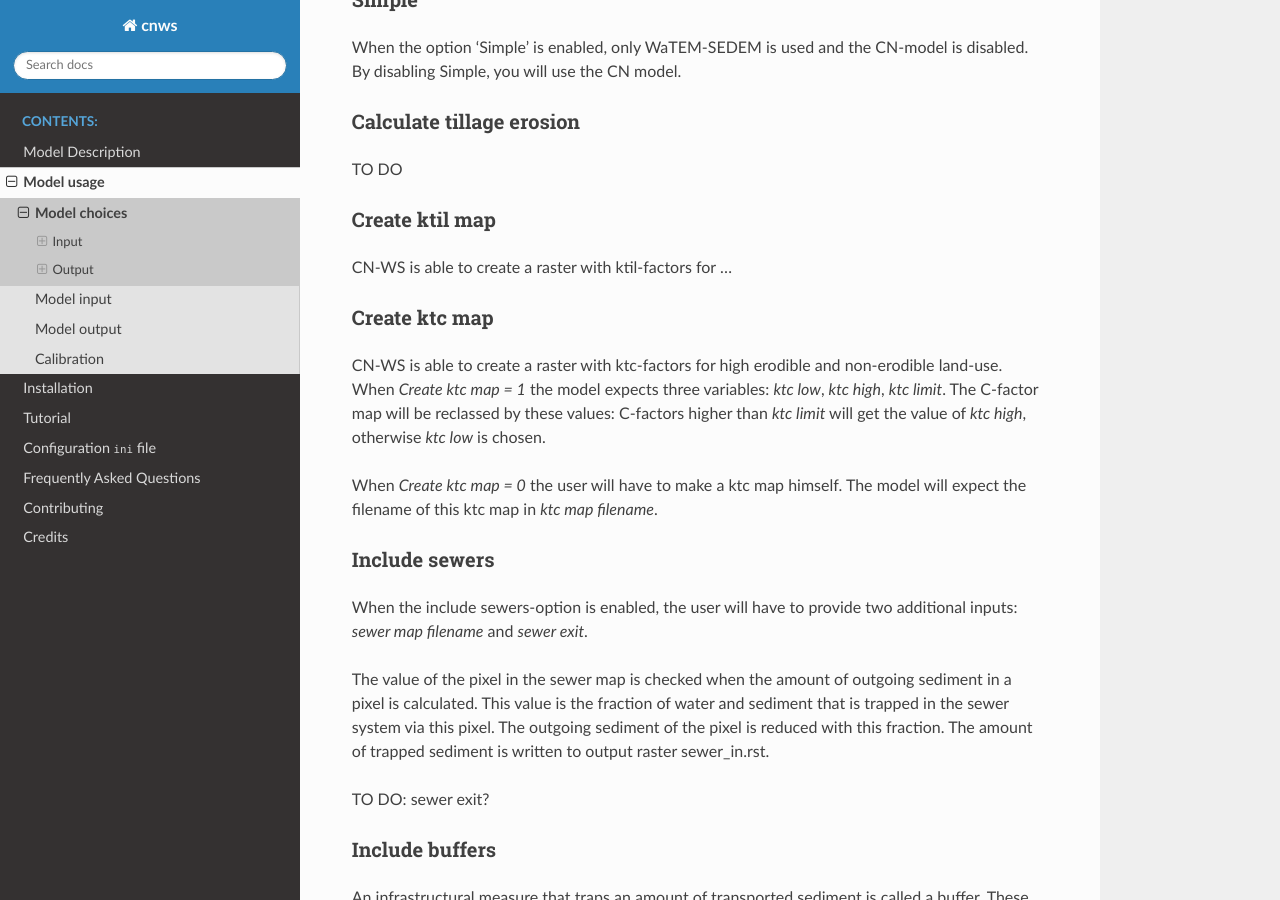
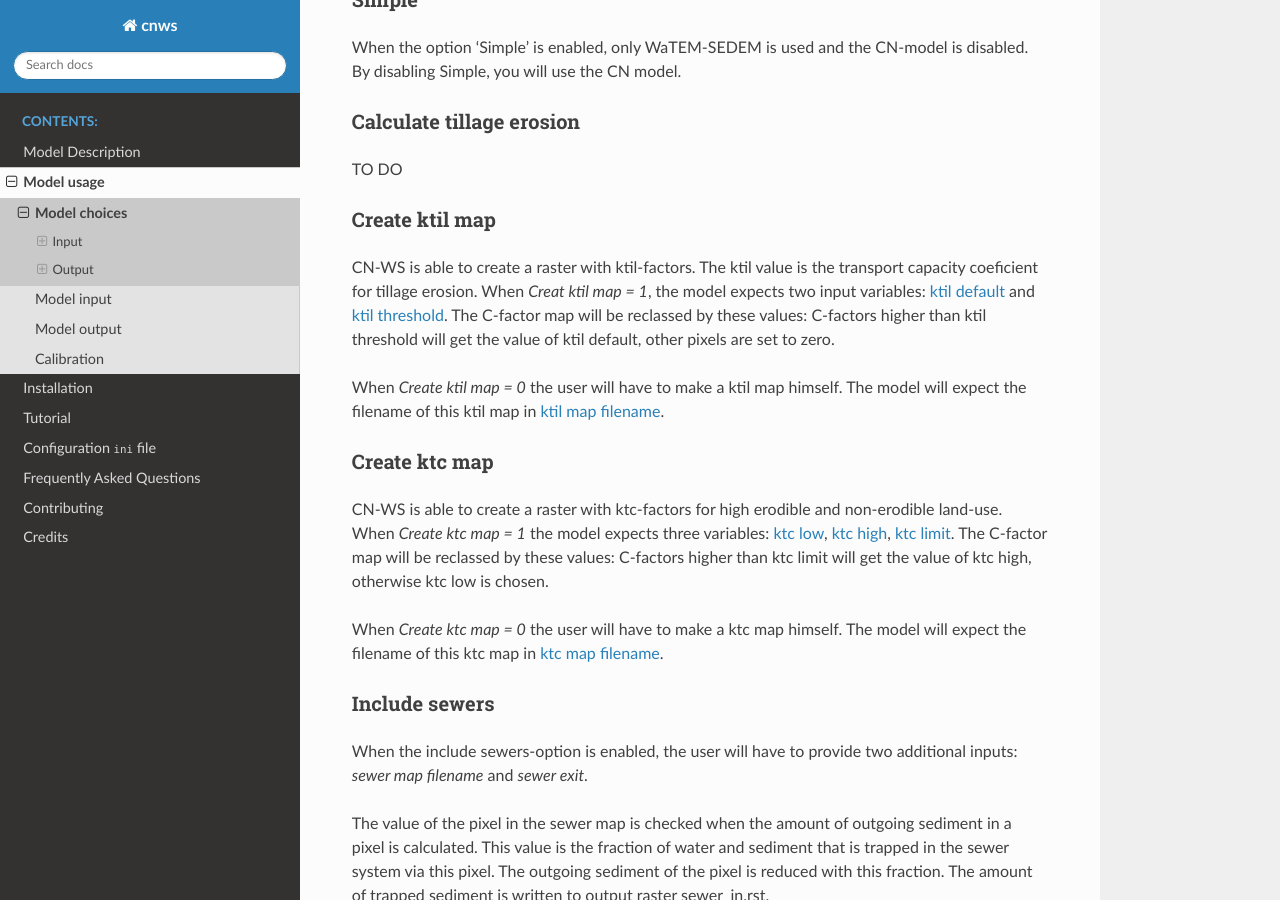
Before and after one commit to watem-sedem/watem-sedem, a Sphinx documentation site: the page built from docs/choices.rst, in a window 1280 px wide and 900 px high, scrolled down 812 px. Built offline with Sphinx 7.4.7 and the Read the Docs theme 2.0.0, drawn with Linux system fonts in a browser that asks for light colours.

Commit message:
Extending choices ktc and ktil

```diff
--- a/docs/choices.rst
+++ b/docs/choices.rst
@@ -48,7 +48,12 @@ TO DO
 Create ktil map
 ###############
 
-CN-WS is able to create a raster with ktil-factors for ...
+CN-WS is able to create a raster with ktil-factors. The ktil value is the transport capacity coeficient for tillage erosion. When `Creat ktil map = 1`, the model
+expects two input variables: :ref:`ktil default <ktildefault>` and :ref:`ktil threshold <ktilthres>`. The C-factor map will be reclassed by these values:
+C-factors higher than ktil threshold will get the value of ktil default, other pixels are set to zero.
+
+When `Create ktil map = 0` the user will have to make a ktil map himself. The model will expect the filename of this ktil map in :ref:`ktil map filename <ktilmap>`.
+
 
 .. _createktc:
 
@@ -56,10 +61,11 @@ Create ktc map
 ##############
 
 CN-WS is able to create a raster with ktc-factors for high erodible and non-erodible land-use. When `Create ktc map = 1` the model expects three variables:
-`ktc low`, `ktc high`, `ktc limit`. The C-factor map will be reclassed by these values: C-factors higher than `ktc limit` will get the value of `ktc high`,
-otherwise `ktc low` is chosen.
+:ref:`ktc low <ktclow>`, :ref:`ktc high <ktchigh>`, :ref:`ktc limit <ktclimit>`.
+The C-factor map will be reclassed by these values: C-factors higher than ktc limit will get the value of ktc high,
+otherwise ktc low is chosen.
 
-When `Create ktc map = 0` the user will have to make a ktc map himself. The model will expect the filename of this ktc map in `ktc map filename`.
+When `Create ktc map = 0` the user will have to make a ktc map himself. The model will expect the filename of this ktc map in :ref:`ktc map filename <ktcmap>`.
 
 .. _inlcudesewers:
 
```
